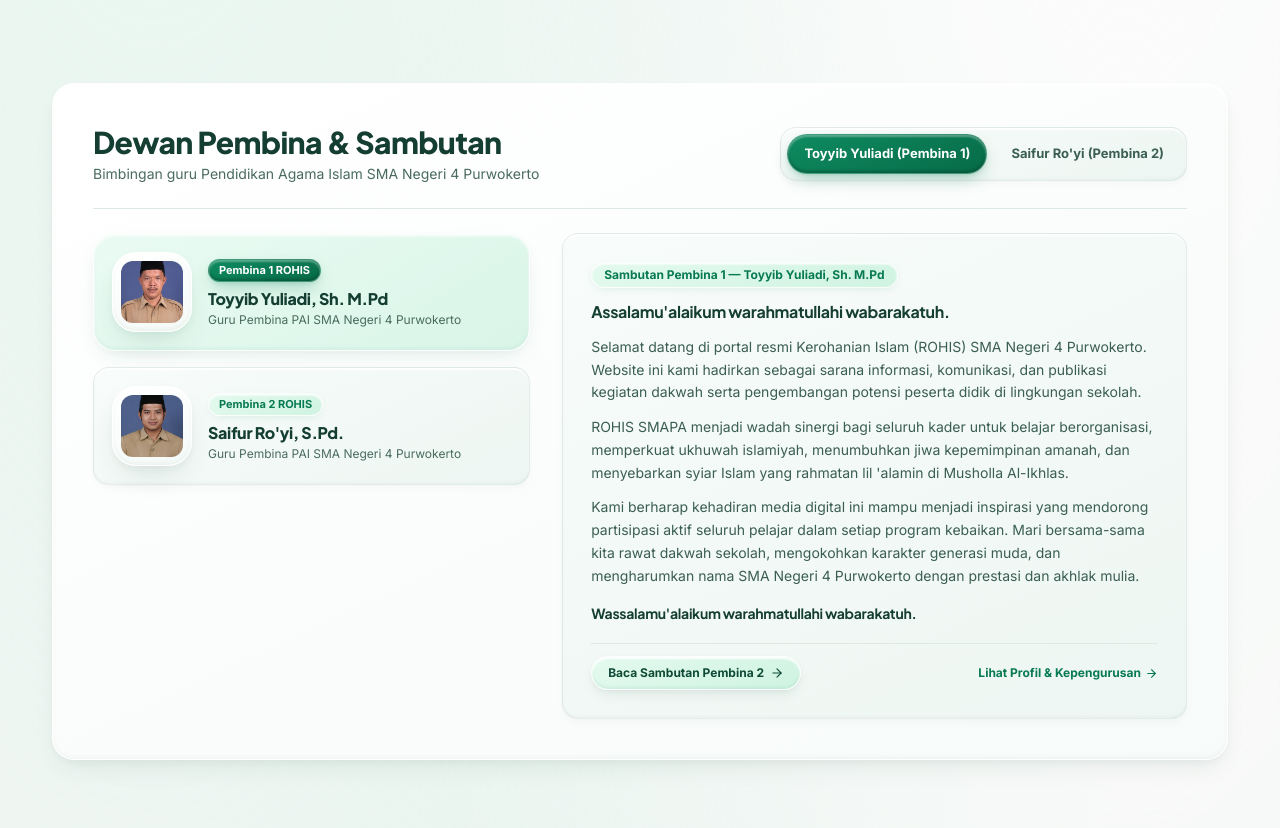
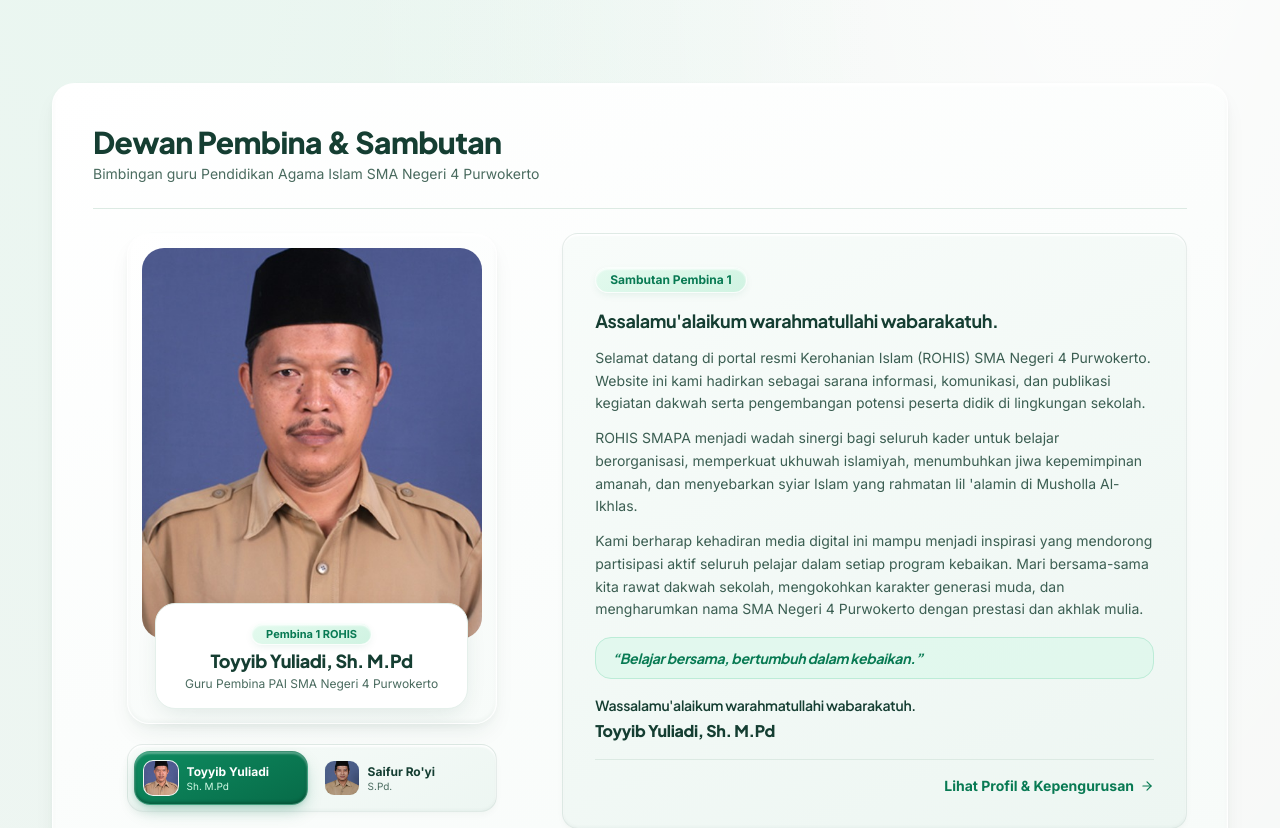
Before and after one commit to farisnasrul542-ops/rohissmapa, a Next.js app: page / in a window 1280 px wide. Shown: the part 1360-2188 px from the top of the page. Built offline with nearby package versions, Linux system fonts and the light colour scheme; no server answers.

Commit message:
feat: perbarui layout sambutan pembina persis sesuai mockup PC dan HP

```diff
--- a/src/app/page.tsx
+++ b/src/app/page.tsx
@@ -671,8 +671,8 @@ export default function HomePage() {
         >
           <CinematicReveal direction="up" delay={0.08}>
             <div className="clay-card p-5 sm:p-8 lg:p-10">
-              <div className="flex flex-col md:flex-row md:items-center justify-between gap-4 pb-6 mb-6 border-b border-[#DCEAE3]">
-                <div>
+              {/* Clean Section Header (Matches Mockup) */}
+              <div className="pb-6 mb-6 border-b border-[#DCEAE3]">
                 <h2 className="font-heading text-2xl sm:text-3xl font-extrabold text-[#153E32] tracking-tight">
                   Dewan Pembina & Sambutan
                 </h2>
@@ -681,11 +681,68 @@ export default function HomePage() {
                 </p>
               </div>
 
-                {/* Switcher Pill Tabs for Both Pembina */}
+              <div className="grid grid-cols-1 lg:grid-cols-12 gap-6 lg:gap-8 items-start">
+                {/* Left: Active Pembina Big Card + Switcher Bar Below (Matches Mockup PC & HP) */}
+                <div className="lg:col-span-5 flex flex-col items-center">
+                  {/* Big Card with Photo + Overlay Box */}
+                  <AnimatePresence mode="wait">
+                    <motion.div
+                      key={activePembina.id}
+                      initial={
+                        prefersReducedMotion
+                          ? { opacity: 0 }
+                          : { opacity: 0, scale: 0.96 }
+                      }
+                      animate={
+                        prefersReducedMotion
+                          ? { opacity: 1 }
+                          : { opacity: 1, scale: 1 }
+                      }
+                      exit={
+                        prefersReducedMotion
+                          ? { opacity: 0 }
+                          : { opacity: 0, scale: 0.96 }
+                      }
+                      transition={{
+                        duration: prefersReducedMotion ? 0.08 : 0.22,
+                        ease: [0.22, 1, 0.36, 1],
+                      }}
+                      className="w-full max-w-[340px] sm:max-w-[370px] rounded-[30px] clay-card p-3 sm:p-3.5 relative bg-white flex flex-col items-center text-center shadow-[0_16px_36px_-12px_rgba(15,62,46,0.14)]"
+                    >
+                      {/* Photo Frame */}
+                      <div className="relative w-full aspect-[4/4.6] rounded-[22px] overflow-hidden bg-[#E5F2EC]">
+                        <img
+                          src={parseImageCrop(activePembina.image).src}
+                          alt={activePembina.name}
+                          referrerPolicy="no-referrer"
+                          onError={(e) =>
+                            handleGoogleDriveImageError(e, activePembina.image)
+                          }
+                          style={getImageCropStyle(activePembina.image)}
+                          className="w-full h-full object-cover object-top"
+                        />
+                      </div>
+
+                      {/* White Clay Card Overlay at the bottom */}
+                      <div className="w-[92%] -mt-9 relative z-10 bg-white rounded-[20px] p-3.5 sm:p-4 shadow-[0_8px_24px_-6px_rgba(15,62,46,0.12)] border border-[#E5F0EB]">
+                        <span className="clay-pill-mint px-3.5 py-0.5 rounded-full text-[11px] font-bold text-[#087A53] inline-block mb-1">
+                          {activePembina.role} ROHIS
+                        </span>
+                        <h3 className="font-heading font-extrabold text-base sm:text-lg text-[#153E32] leading-snug">
+                          {activePembina.name}
+                        </h3>
+                        <p className="text-[11px] sm:text-xs text-[#4A6B5F] mt-0.5">
+                          Guru Pembina PAI SMA Negeri 4 Purwokerto
+                        </p>
+                      </div>
+                    </motion.div>
+                  </AnimatePresence>
+
+                  {/* Switcher Bar Directly Below Big Card */}
                   <div
                     role="tablist"
                     aria-label="Pilih Pembina Rohis"
-                  className="inline-flex items-center gap-2 p-1.5 rounded-full clay-inner self-start md:self-auto"
+                    className="mt-4 sm:mt-5 w-full max-w-[340px] sm:max-w-[370px] clay-inner p-1.5 rounded-[22px] grid grid-cols-2 gap-2"
                   >
                     {pembinaList.map((p, idx) => {
                       const isActive = activePembinaIndex === idx;
@@ -696,70 +753,47 @@ export default function HomePage() {
                           aria-selected={isActive}
                           type="button"
                           onClick={() => setActivePembinaIndex(idx)}
-                        className={`px-4 py-2 rounded-full text-xs sm:text-[13px] font-bold transition-all duration-200 cursor-pointer whitespace-nowrap min-h-[40px] ${
+                          className={`flex items-center gap-2 p-1.5 sm:p-2 rounded-[16px] transition-all duration-200 cursor-pointer text-left ${
                             isActive
-                            ? "clay-btn-emerald text-white"
-                            : "text-[#3B5E52] hover:text-[#153E32]"
+                              ? "clay-btn-emerald text-white shadow-sm"
+                              : "text-[#3B5E52] hover:bg-[#EBF7F1]"
                           }`}
                         >
-                        {p.name.split(",")[0]} ({p.role})
+                          <div className="relative w-8 h-8 sm:w-9 sm:h-9 rounded-[10px] overflow-hidden shrink-0 border border-white/40 bg-[#E5F2EC]">
+                            <img
+                              src={parseImageCrop(p.image).src}
+                              alt={p.name}
+                              referrerPolicy="no-referrer"
+                              onError={(e) =>
+                                handleGoogleDriveImageError(e, p.image)
+                              }
+                              style={getImageCropStyle(p.image)}
+                              className="w-full h-full object-cover object-top"
+                            />
+                          </div>
+                          <div className="min-w-0 flex-1 leading-tight">
+                            <p
+                              className={`text-[11px] sm:text-xs font-bold truncate ${
+                                isActive ? "text-white" : "text-[#153E32]"
+                              }`}
+                            >
+                              {p.name.split(",")[0]}
+                            </p>
+                            <p
+                              className={`text-[10px] truncate ${
+                                isActive ? "text-emerald-100" : "text-[#4A6B5F]"
+                              }`}
+                            >
+                              {p.name.split(",")[1]?.trim() || p.role}
+                            </p>
+                          </div>
                         </button>
                       );
                     })}
                   </div>
                 </div>
 
-              <div className="grid grid-cols-1 lg:grid-cols-12 gap-6 lg:gap-8 items-start">
-                {/* Left: Both Pembina Selector Cards (Atas-Bawah Layout) */}
-                <div className="lg:col-span-5 flex flex-col gap-3 sm:gap-4">
-                  {pembinaList.map((pembina, idx) => {
-                    const isActive = activePembinaIndex === idx;
-                    return (
-                      <button
-                        key={pembina.id}
-                        type="button"
-                        onClick={() => setActivePembinaIndex(idx)}
-                        className={`w-full text-left p-3.5 sm:p-4.5 rounded-[22px] transition-all duration-200 cursor-pointer flex items-center gap-3.5 sm:gap-4 ${
-                          isActive
-                            ? "clay-card-mint ring-2 ring-[#087A53]/35 shadow-sm"
-                            : "clay-inner hover:bg-[#EBF7F1]"
-                        }`}
-                      >
-                        <div className="relative w-16 h-16 sm:w-20 sm:h-20 rounded-2xl overflow-hidden clay-photo-frame p-1 shrink-0">
-                          <img
-                            src={parseImageCrop(pembina.image).src}
-                            alt={pembina.name}
-                            referrerPolicy="no-referrer"
-                            onError={(e) =>
-                              handleGoogleDriveImageError(e, pembina.image)
-                            }
-                            style={getImageCropStyle(pembina.image)}
-                            className="w-full h-full object-cover rounded-xl"
-                          />
-                        </div>
-                        <div className="flex-1 min-w-0">
-                          <span
-                            className={`inline-block px-2.5 py-0.5 rounded-full text-[10px] sm:text-[11px] font-bold mb-1.5 ${
-                              isActive
-                                ? "clay-btn-emerald text-white"
-                                : "clay-pill-mint text-[#087A53]"
-                            }`}
-                          >
-                            {pembina.role} ROHIS
-                          </span>
-                          <h3 className="font-heading font-extrabold text-sm sm:text-base text-[#153E32] leading-snug line-clamp-2">
-                            {pembina.name}
-                          </h3>
-                          <p className="text-[11px] sm:text-xs text-[#4A6B5F] mt-0.5">
-                            Guru Pembina PAI SMA Negeri 4 Purwokerto
-                          </p>
-                        </div>
-                      </button>
-                    );
-                  })}
-                </div>
-
-                {/* Right: Active Pembina Greeting Content with Smooth Crossfade (02_PROMPT_ANIMASI.md: 180-240ms + y 6px) */}
+                {/* Right: Active Pembina Greeting Content (Matches Mockup PC & HP) */}
                 <div className="lg:col-span-7">
                   <AnimatePresence mode="wait">
                     <motion.div
@@ -783,52 +817,47 @@ export default function HomePage() {
                         duration: prefersReducedMotion ? 0.08 : 0.2,
                         ease: [0.22, 1, 0.36, 1],
                       }}
-                      className="clay-inner p-5 sm:p-7"
+                      className="clay-inner p-6 sm:p-8 rounded-[28px] flex flex-col justify-between h-full"
                     >
-                      <div className="flex flex-wrap items-center justify-between gap-2 mb-3">
-                        <span className="clay-pill-mint px-3 py-1 rounded-full text-xs font-bold">
-                          Sambutan {activePembina.role} — {activePembina.name}
+                      <div>
+                        <div className="mb-3.5">
+                          <span className="clay-pill-mint px-3.5 py-1 rounded-full text-xs font-bold text-[#087A53] inline-block">
+                            Sambutan {activePembina.role}
                           </span>
                         </div>
 
-                      <p className="font-heading text-sm sm:text-base font-bold text-[#153E32] mb-3">
+                        <h3 className="font-heading text-base sm:text-lg font-bold text-[#153E32] mb-3">
                           {activePembina.salamPembuka}
-                      </p>
+                        </h3>
 
-                      <div className="space-y-3 text-xs sm:text-sm text-[#3B5E52] leading-relaxed">
+                        <div className="space-y-3 text-xs sm:text-[14px] text-[#3B5E52] leading-relaxed">
                           {activePembina.paragraphs.map((para, i) => (
                             <p key={i}>{para}</p>
                           ))}
                         </div>
 
-                      <p className="font-heading text-sm font-bold text-[#153E32] mt-4 mb-5">
+                        {/* Highlight Quote Callout Box */}
+                        <div className="my-4 py-2.5 px-4 rounded-2xl bg-[#DCF8EC]/70 border border-[#BCECD7] text-center sm:text-left">
+                          <p className="font-heading italic font-bold text-xs sm:text-sm text-[#087A53]">
+                            “Belajar bersama, bertumbuh dalam kebaikan.”
+                          </p>
+                        </div>
+
+                        <p className="font-heading text-xs sm:text-sm font-semibold text-[#153E32] mt-3">
                           {activePembina.salamPenutup}
                         </p>
+                        <p className="font-heading text-sm sm:text-base font-extrabold text-[#153E32] mt-1">
+                          {activePembina.name}
+                        </p>
+                      </div>
 
-                      <div className="pt-3 border-t border-[#DCEAE3] flex flex-wrap items-center justify-between gap-3">
-                        <button
-                          type="button"
-                          onClick={() =>
-                            setActivePembinaIndex(
-                              activePembinaIndex === 0 ? 1 : 0
-                            )
-                          }
-                          className="clay-btn-mint px-4 py-2 rounded-full text-xs font-bold inline-flex items-center gap-1.5 cursor-pointer"
-                        >
-                          <span>
-                            {activePembinaIndex === 0
-                              ? "Baca Sambutan Pembina 2"
-                              : "Baca Sambutan Pembina 1"}
-                          </span>
-                          <ArrowRight size={14} />
-                        </button>
-
+                      <div className="pt-4 mt-4 border-t border-[#DCEAE3] flex justify-end">
                         <Link
                           href="/tentang#pembina"
-                          className="text-xs font-bold text-[#087A53] hover:underline inline-flex items-center gap-1"
+                          className="text-xs sm:text-sm font-bold text-[#087A53] hover:underline inline-flex items-center gap-1.5 cursor-pointer"
                         >
                           <span>Lihat Profil & Kepengurusan</span>
-                          <ArrowRight size={13} />
+                          <ArrowRight size={14} />
                         </Link>
                       </div>
                     </motion.div>
```
Lines whose indentation alone changed are shown as unchanged.
